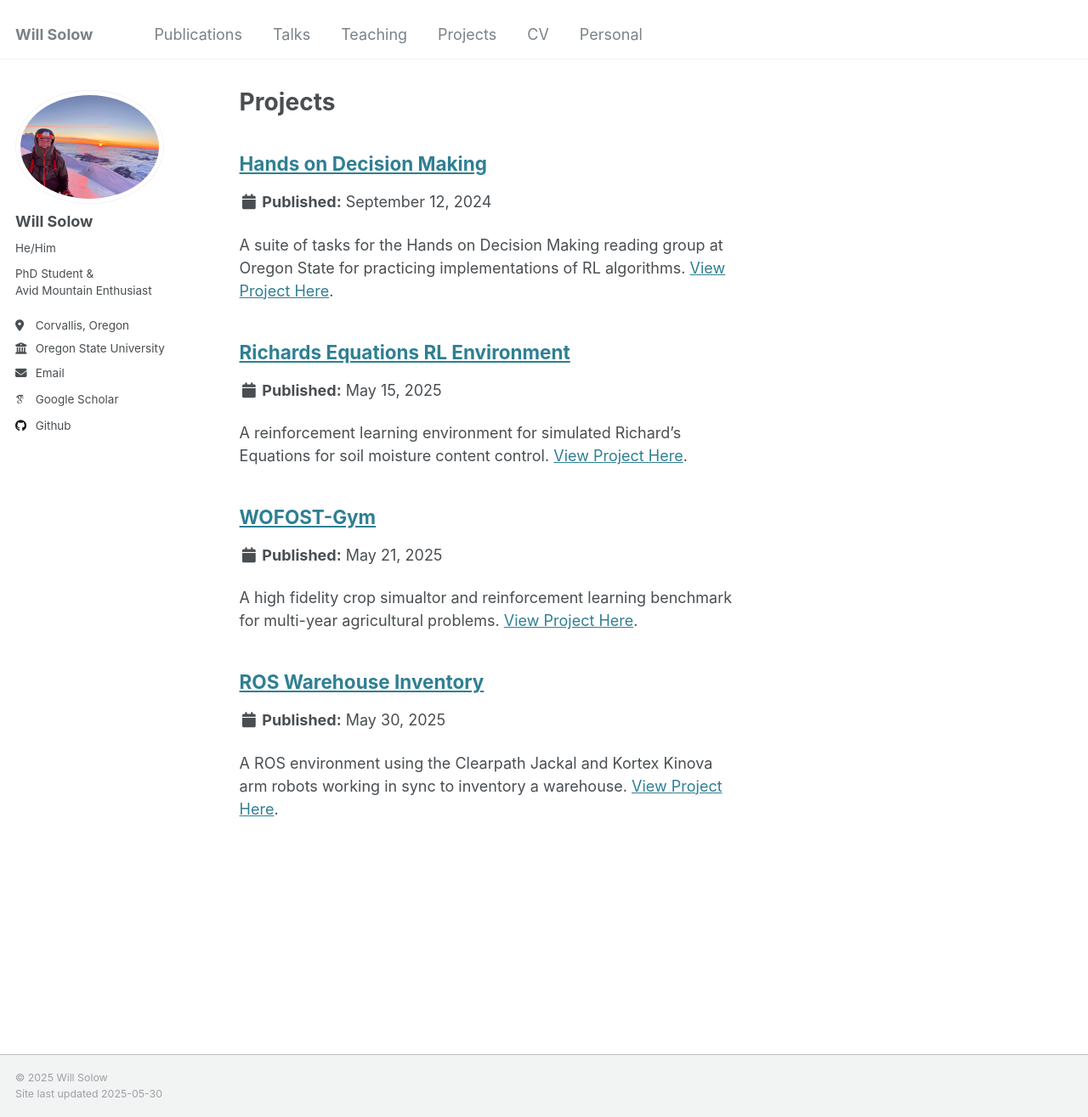
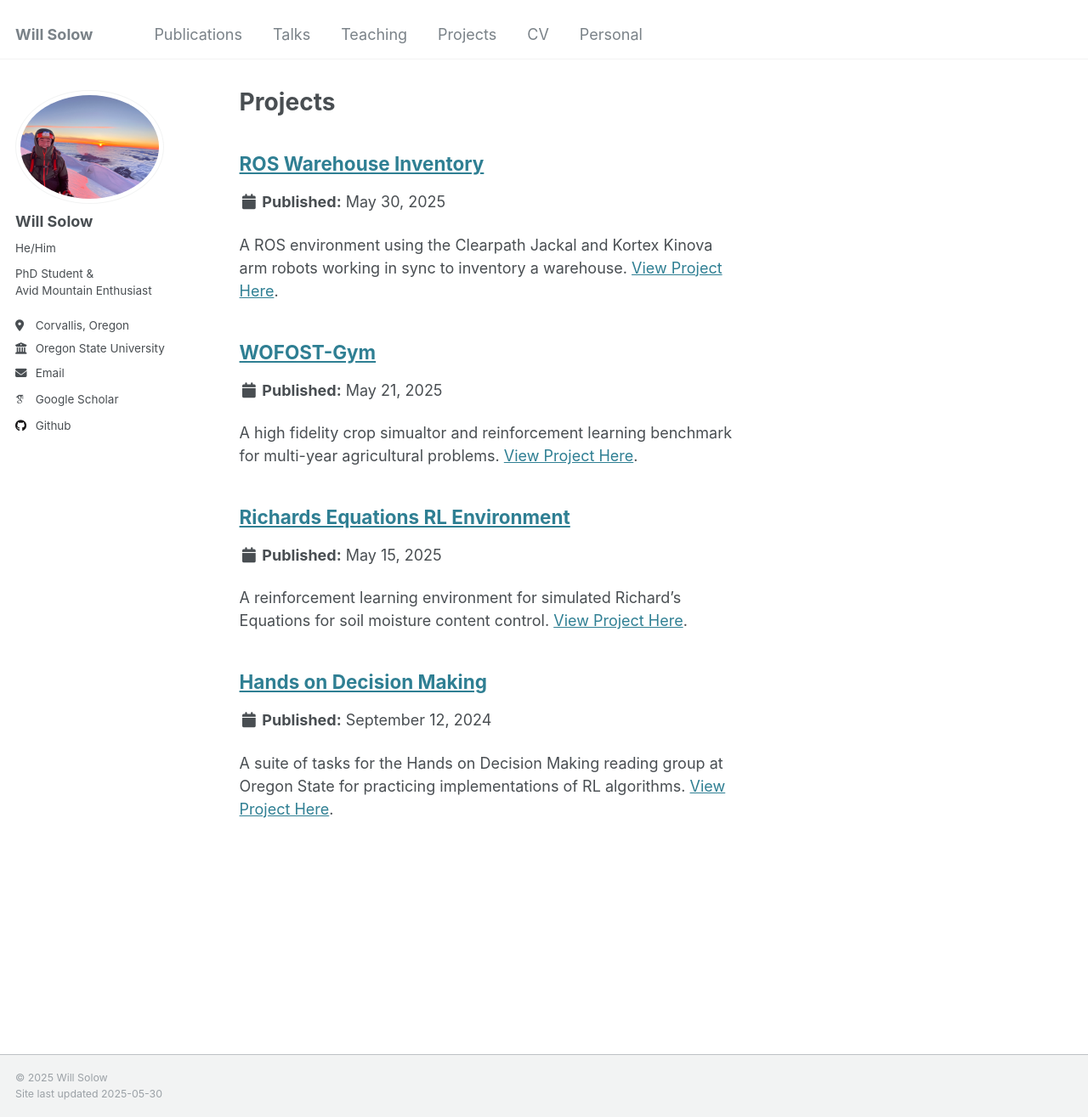
Before and after one commit to wsolow/wsolow.github.io, a Jekyll site: the page built from _pages/projects.html, in a window 1280 px wide and 1315 px high. Shown: the whole window at 85% size. Built offline with Jekyll 4.4.1, drawn with Linux system fonts in a browser that asks for light colours; some web fonts are replaced; part of the change alters nothing that is shown.

```diff
--- a/_pages/projects.html
+++ b/_pages/projects.html
@@ -7,7 +7,9 @@ author_profile: true
 
 {% include base_path %}
 
+{% assign sorted_projects = site.projects | sort: 'date' | reverse %}
 
-{% for post in site.projects %}
+
+{% for post in sorted_projects %}
   {% include archive-single.html %}
 {% endfor %}
```
